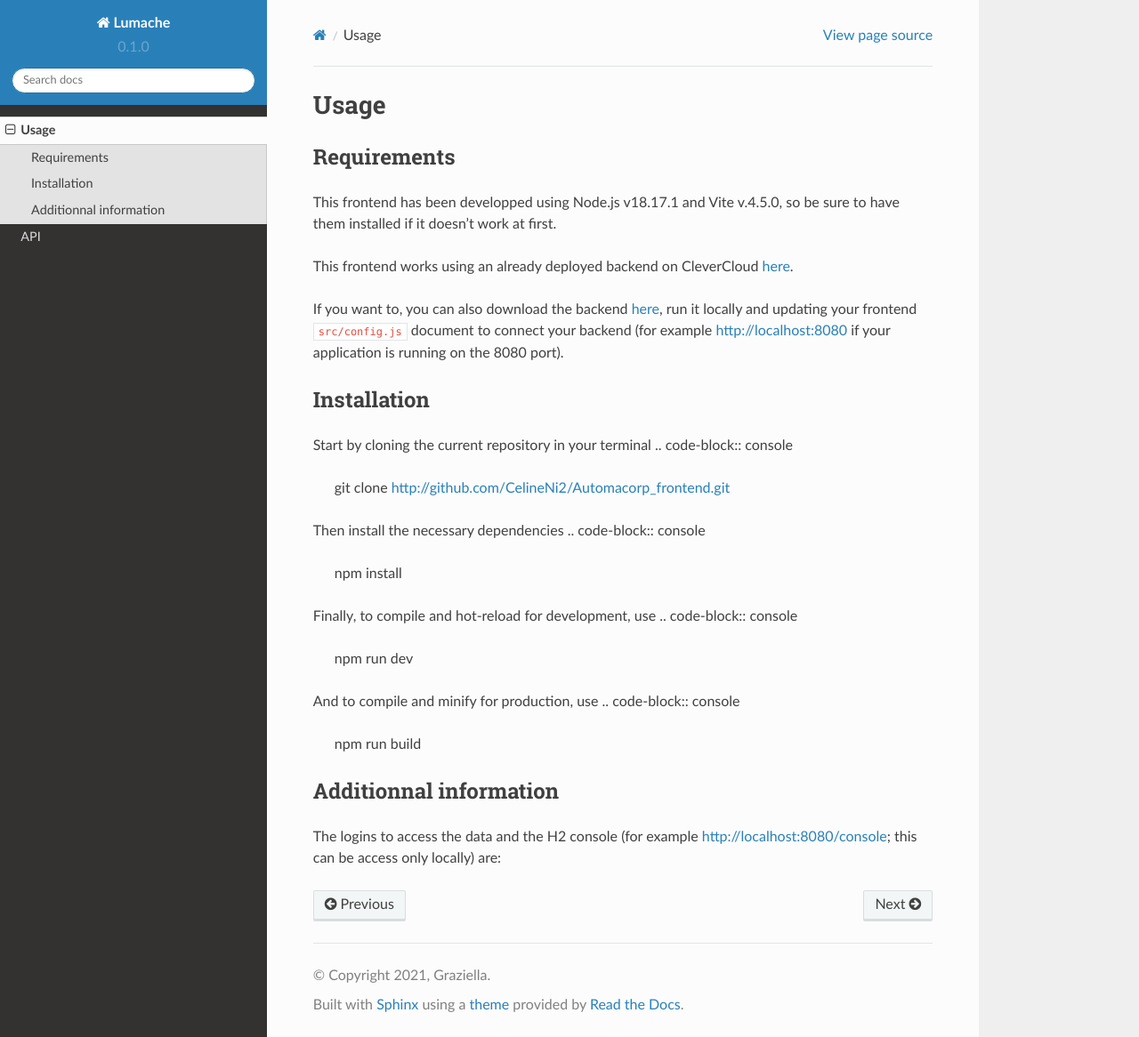
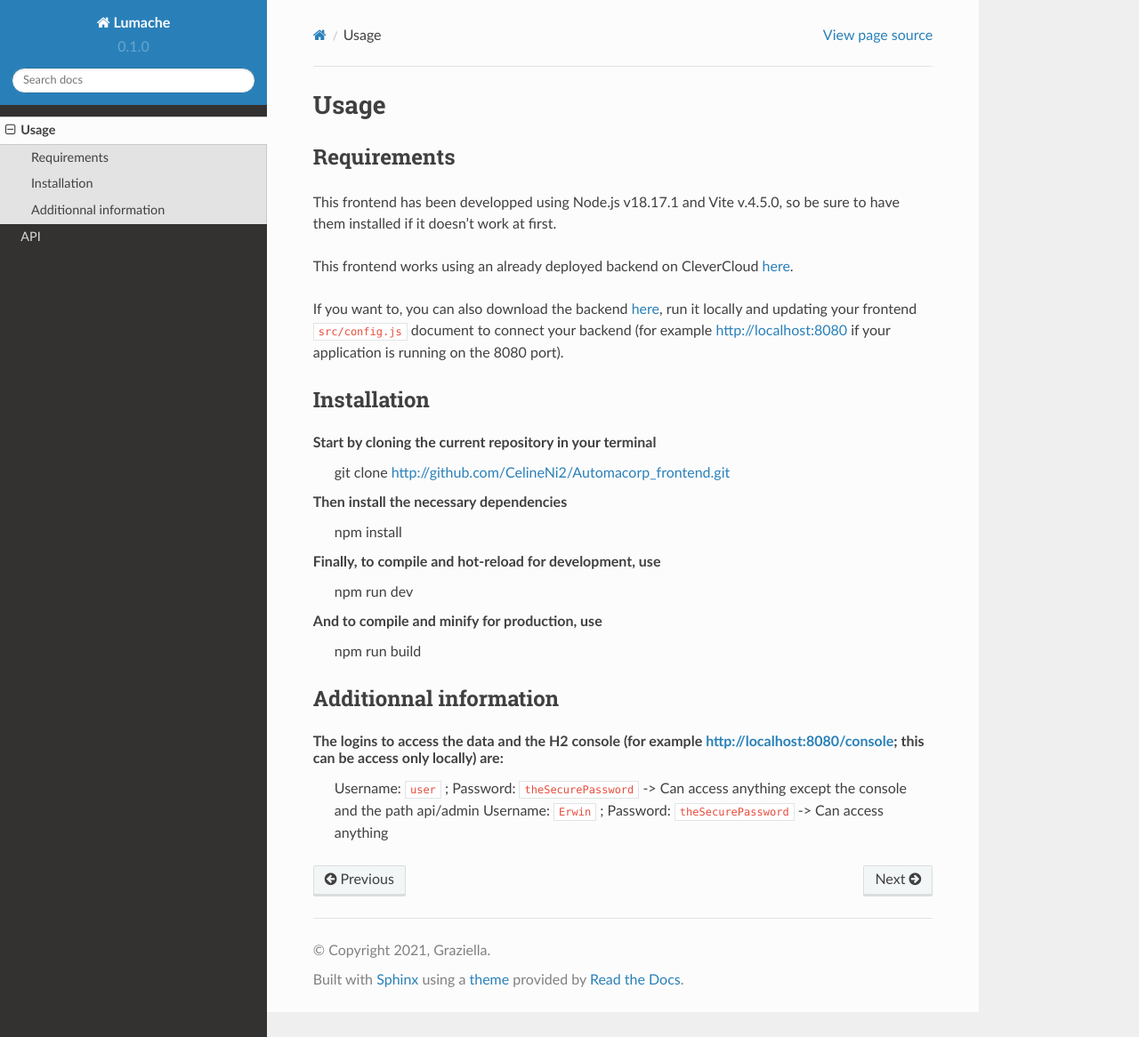
Before and after one commit to CelineNi2/rtd-tutorial, a Sphinx documentation site: the page built from docs/source/usage.rst, in a window 1280 px wide and 1166 px high. Shown: the whole window at 89% size. Built offline with Sphinx 7.4.7 and the Read the Docs theme 2.0.0, drawn with Linux system fonts in a browser that asks for light colours.

Commit message:
Update usage.rst

```diff
--- a/docs/source/usage.rst
+++ b/docs/source/usage.rst
@@ -17,19 +17,15 @@ Installation
 ------------
 
 Start by cloning the current repository in your terminal
-.. code-block:: console
   git clone http://github.com/CelineNi2/Automacorp_frontend.git
 
 Then install the necessary dependencies
-.. code-block:: console
   npm install
 
 Finally, to compile and hot-reload for development, use
-.. code-block:: console
   npm run dev
 
 And to compile and minify for production, use
-.. code-block:: console
   npm run build
 
 
```
Also changed, not shown: other parts of docs/source/usage.rst (+2 -3 lines).
